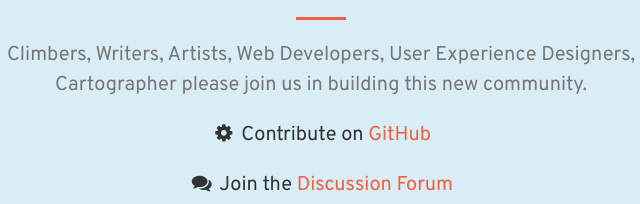
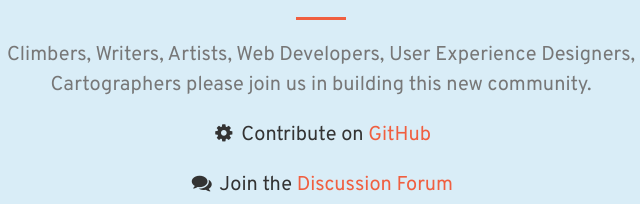
Before and after one commit to ml242/openbeta.github.io, a website: page index.html in a window 1280 px wide. Shown: the part 2113-2317 px from the top of the page, 319-959 px from the left. Drawn offline with Linux system fonts and the light colour scheme.

Commit message:
Grammar edit

```diff
--- a/index.html
+++ b/index.html
@@ -138,7 +138,7 @@
                 <div class="col-lg-8 col-lg-offset-2 text-center">
                     <h2 class="section-heading">You Can Help Make This Project Awesome</h2>
                     <hr class="primary">
-                    <p class="text-muted">Climbers, Writers, Artists, Web Developers, User Experience Designers, Cartographer please join us in building this new community.</p>
+                    <p class="text-muted">Climbers, Writers, Artists, Web Developers, User Experience Designers, Cartographers please join us in building this new community.</p>
                     <p><i class="fa fa-cog fa-1x fa-fw"></i>
                 Contribute on <a href="https://github.com/openbeta/">GitHub</a></p>
                  <p><i class="fa fa-comments fa-1x fa-fw"></i>
```
